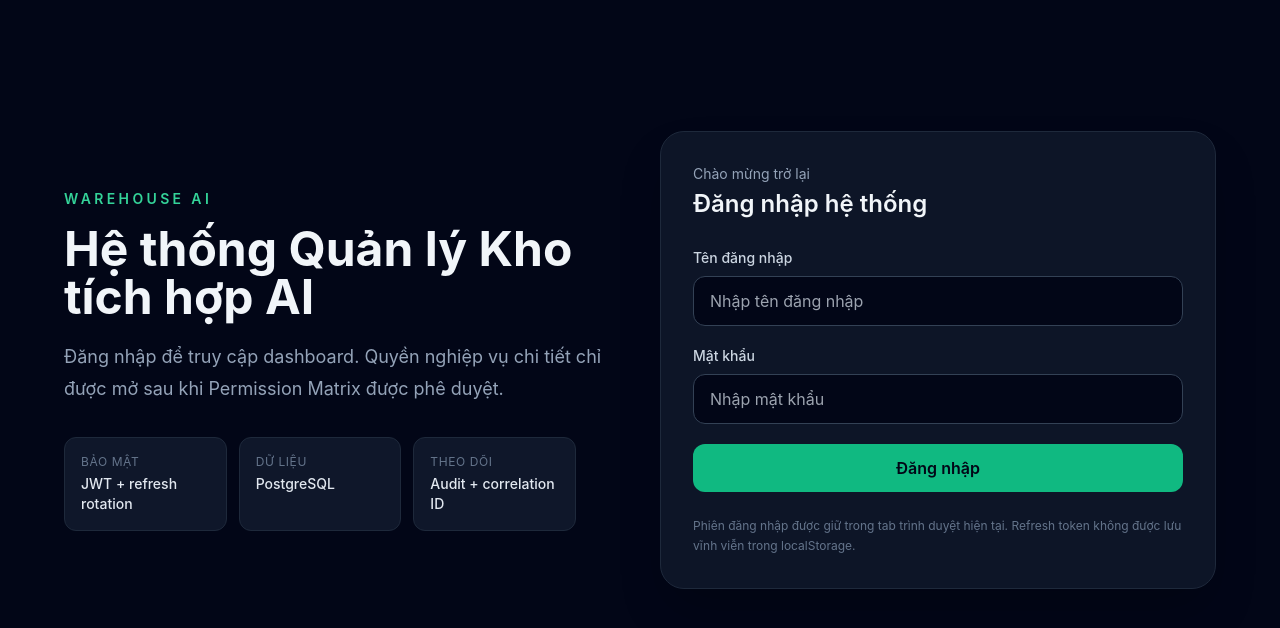
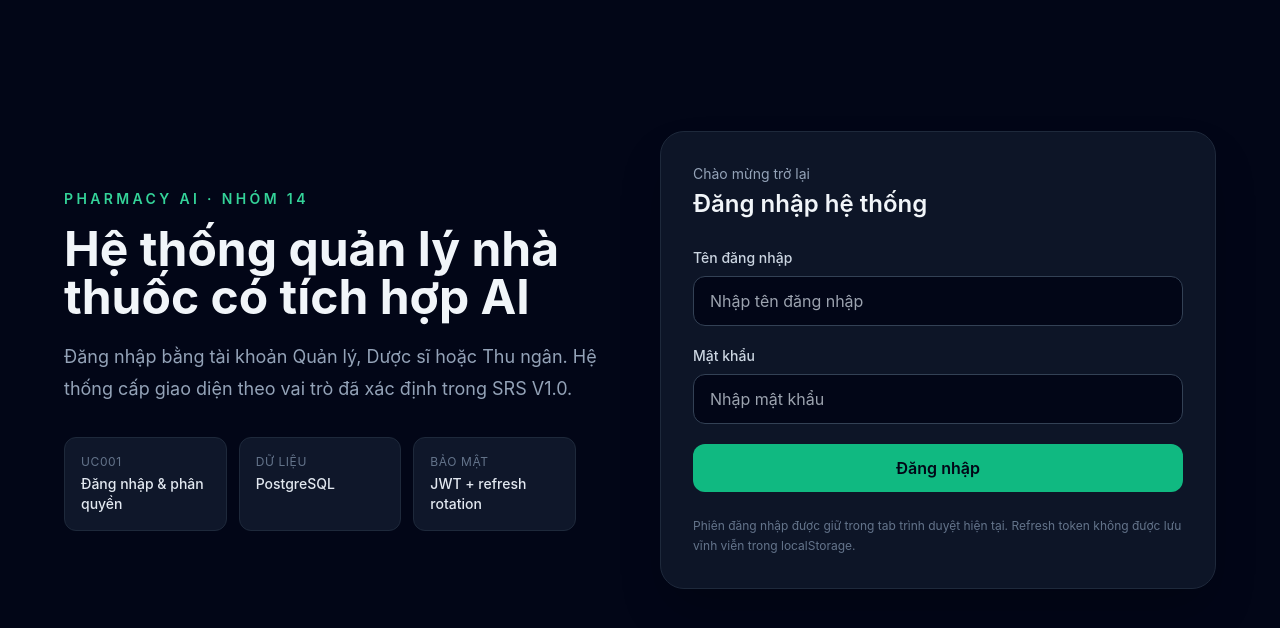
Before and after one commit to Dhung786/he_thong_quan_ly_nha_thuoc_tich_hop_ai_14, a React (Vite) app in the folder frontend/: page /login in a window 1280 px wide. Shown: the top 628 px of the page. Built offline with nearby package versions, Linux system fonts and the light colour scheme; no server answers.

Commit message:
feat: rebrand login for pharmacy SRS

```diff
--- a/frontend/src/pages/LoginPage.tsx
+++ b/frontend/src/pages/LoginPage.tsx
@@ -65,19 +65,19 @@ export function LoginPage() {
       <div className="mx-auto grid min-h-[80vh] max-w-6xl items-center gap-10 lg:grid-cols-2">
         <section>
           <p className="text-sm font-semibold uppercase tracking-[0.24em] text-emerald-400">
-            Warehouse AI
+            Pharmacy AI · Nhóm 14
           </p>
           <h1 className="mt-4 max-w-xl text-4xl font-bold leading-tight sm:text-5xl">
-            Hệ thống Quản lý Kho tích hợp AI
+            Hệ thống quản lý nhà thuốc có tích hợp AI
           </h1>
           <p className="mt-5 max-w-xl text-lg leading-8 text-slate-400">
-            Đăng nhập để truy cập dashboard. Quyền nghiệp vụ chi tiết chỉ được mở sau khi
-            Permission Matrix được phê duyệt.
+            Đăng nhập bằng tài khoản Quản lý, Dược sĩ hoặc Thu ngân. Hệ thống cấp giao diện
+            theo vai trò đã xác định trong SRS V1.0.
           </p>
           <div className="mt-8 grid max-w-lg gap-3 sm:grid-cols-3">
+            <InfoCard title="UC001" text="Đăng nhập & phân quyền" />
+            <InfoCard title="Dữ liệu" text="PostgreSQL" />
             <InfoCard title="Bảo mật" text="JWT + refresh rotation" />
-            <InfoCard title="Dữ liệu" text="PostgreSQL" />
-            <InfoCard title="Theo dõi" text="Audit + correlation ID" />
           </div>
         </section>
 
```
